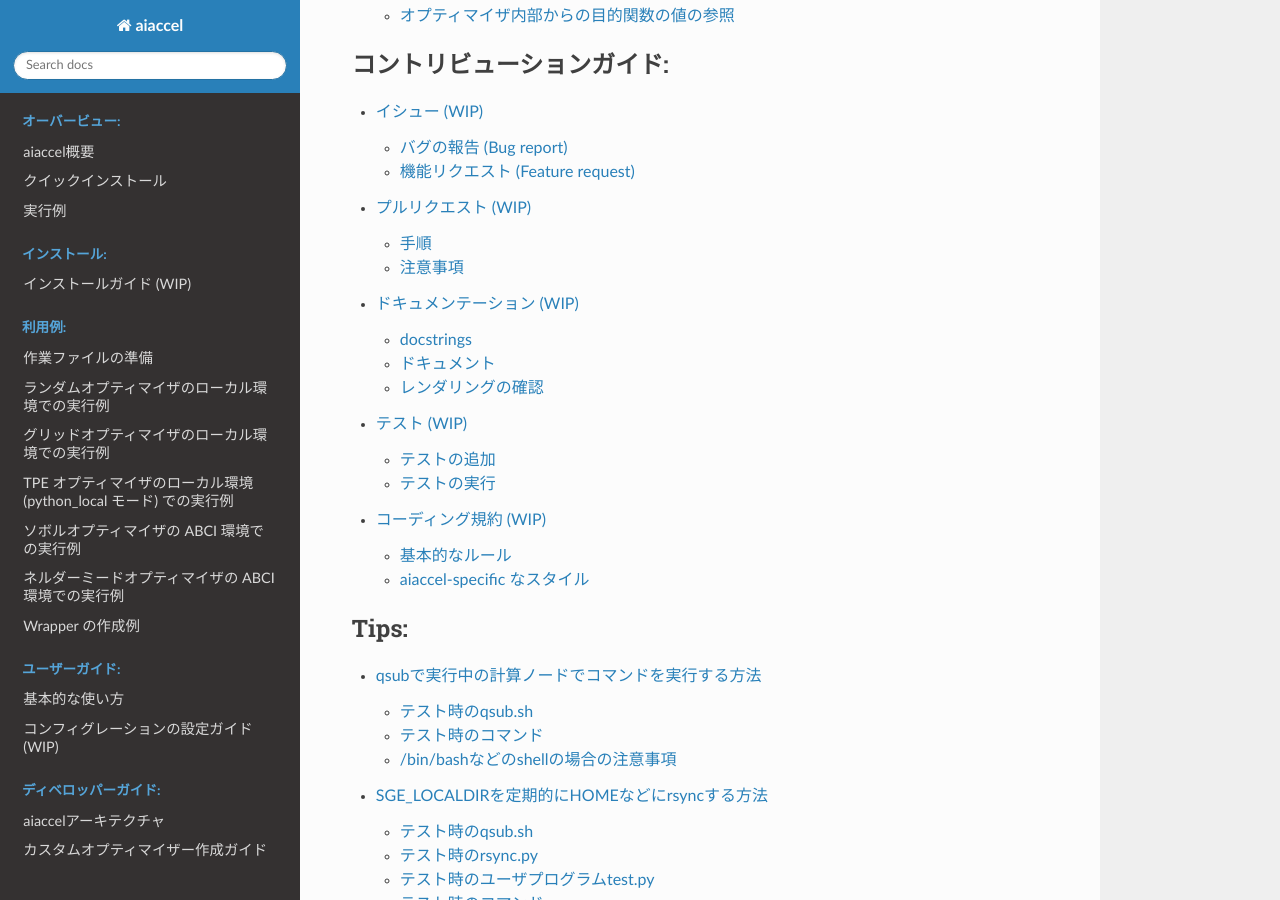
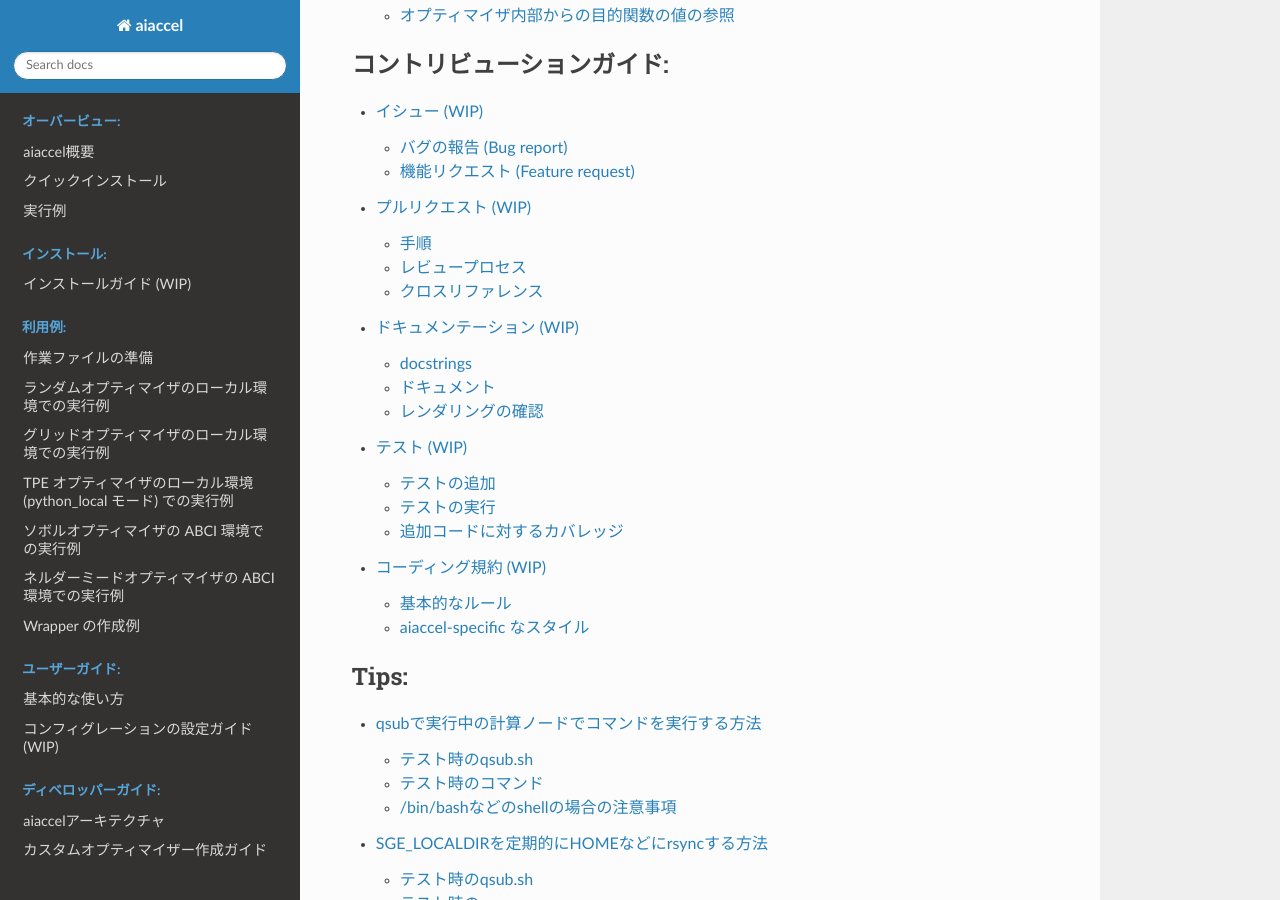
Before and after one commit to aistairc/aiaccel, a Sphinx documentation site: the page built from docs/source/index.rst, in a window 1280 px wide and 900 px high, scrolled down 2360 px. Built offline with Sphinx 7.4.7 and the Read the Docs theme 2.0.0, drawn with Linux system fonts in a browser that asks for light colours; some of the changed lines change nothing that is shown.

Commit message:
modify contribution_guide.md

````diff
--- a/docs/source/contribution_guide/contribution_guide.md
+++ b/docs/source/contribution_guide/contribution_guide.md
@@ -28,67 +28,31 @@
 コードの実装が必要であると判断された場合，コードの作成を行います．
 プルリクエストを行う際には，以下に注意してください．
 
-- [ドキュメンテーション](#ドキュメンテーション-wip)
-    - 実装した関数の基本的な説明，パラメータや返却値の型と意味，使用例を docstring として記述します．
-    [Google Python Style Guide](https://google.github.io/styleguide/pyguide.html#38-comments-and-docstrings) に準拠する形で記述してください．
-    これは，インタープリタやリファレンスガイドで読まれることになります．
-    - 大規模な機能の追加があった場合，ドキュメントを準備してください．
-    ドキュメントのソースファイルは docs の下のディレクトリにマークダウン形式で作成します．
-- [ユニットテスト](#テスト-wip)
-    - 実装した全てのコードをテストするテストコードを作成します．
-    - Python のバージョンや OS に依らず動くことをローカル環境で確認します．
-- コーディングスタイル
-    - ソースコードは Python で実装してください．
-    - Python のソースコードは PEP8 に準拠して記述してください．
-    - aiaccel では flake8 でコーディングスタイルを検証します．
-- その他の注意事項
-    - [注意事項](#注意事項)にまとめた事項を確認してください．
+## 手順
 
-
-## 手順
 ### 初めて開発に参加する場合
 - まず，GitHub 上で aiaccel をフォークします．
 - フォークした後，aiaccel をダウンロードし，インストールします．
     ```bash
     git clone https://github.com/[YOUR USERNAME]/aiaccel.git
     ```
-- ディレクトリを移動し，upstream のリポジトリを追加します．
-    ```bash
-    cd aiaccel
-    git remote add upstream gttps://github.com/aistaic/aiaccel.git
-    ```
+
 ### 開発
 - ローカルのリポジトリを最新の状態に更新します．
     ```bash
     git checkout main
     git pull upstream main
     ```
-
 - ブランチを作成します．
     ```bash
     git checkout -b feature/add-new-feature
     ```
-
 - 進行に合わせてローカルでコミットします (`git add` および `git commit` を使用)．
 
     コミットメッセージでは，変更の動機，バグの性質，または拡張機能の詳細を説明します．
     メッセージは，コードを見なくても内容を理解できるように記述する必要があります．
-    Numpy で利用されている以下のような [acronyms](https://numpy.org/doc/stable/dev/development_workflow.html#writing-the-commit-message) を活用すると，分かりやすいかもしれません．
-    > ```
-    >API: an (incompatible) API change
-    >BENCH: changes to the benchmark suite
-    >BLD: change related to building SciPy
-    >BUG: bug fix
-    >DEP: deprecate something, or remove a deprecated object
-    >DEV: development tool or utility
-    >DOC: documentation
-    >ENH: enhancement
-    >MAINT: maintenance commit (refactoring, typos, etc.)
-    >REV: revert an earlier commit
-    >STY: style fix (whitespace, PEP8)
-    >TST: addition or modification of tests
-    >REL: related to releasing SciPy
-    >```
+
+
 
 
 ### 投稿
@@ -112,28 +76,31 @@
     git push origin feature/add-new-optimizer
     ```
 - GitHub のユーザーネームとパスワードを入力します．
-
 - GitHub に移動します．以下に注意しながらタイトルとメッセージを記述します．
-
-    **タイトル**
-    - 変更を反映した簡単な説明を行うこと．
-    - コードはバックフォートでラップすること．
-    - ピリオドで終了しないこと．
-
-    **説明**
-    - 動機を書くこと．
-    - 変更点を書くこと．
-    - 作業が進行中 (work-in-progress) であるなら，残りのタスクを書くこと．
-
+    - **タイトル**
+        - 変更を反映した簡単な説明を行うこと．
+        - コードはバックフォートでラップすること．
+        - ピリオドで終了しないこと．
+    - **説明**
+        - 動機を書くこと．
+        - 変更点を書くこと．
+        - 作業が進行中 (work-in-progress) であるなら，残りのタスクを書くこと．
 - プルリクエストを送信します．
 
-## 注意事項
-### ブランチ名
-- ブランチ名は feature/* としてください．
+
+## レビュープロセス
+- 他の開発者は，プルリクエストの実装，ドキュメント，コーディングスタイルを改善するためのコメントを投稿します．
+- プルリクエストしたコードの更新を行う際は，ローカルリポジトリで変更をコミットし，ローカル環境でのテストが成功した場合にのみフォークへプッシュします．
+- aiaccel の開発チームのメンバー 1 人以上がプルリクエストを検証し，承認された場合に main ブランチへマージされます．
+
+## クロスリファレンス
+- プルリクエストに関係する issues がある場合，クロスリファレンスを付けることが可能です．
+- `close` などの GitHub で定義されたキーワードも使用することができます．
 
 
 
 # ドキュメンテーション (WIP)
+
 ## docstrings
 - 実装した関数の基本的な説明，パラメータや返却値の型と意味，使用例を docstrings として記述します．
 - [Google Python Style Guide](https://google.github.io/styleguide/pyguide.html#38-comments-and-docstrings) に準拠する形で記述してください．
@@ -141,30 +108,35 @@
 
 
 ## ドキュメント
-- ドキュメントのソースファイルは docs の下のディレクトリにマークダウン形式で作成します．
+
+- aiaccel のドキュメントの形式には，マークダウン形式を推奨しています．
+- ドキュメントのソースファイルは docs の下のディレクトリに作成します．
 - 大規模な機能の追加があった場合，ドキュメントを準備してください．
 
 
 ## レンダリングの確認
+
 ドキュメントの追加や変更・修正があった場合には，ローカル環境でレンダリングが正常に行われるかを確認してください．
 レンダリングの確認には aiaccel/docs に移動し，HTML ファイルのビルドを行います．
 ```bash
 cd aiaccel/docs
 make html
 ```
-docs/build/html の下に，HTML 形式のファイルが生成されます．
+ビルドされた HTML 形式のファイルは docs/build/html の下に生成されます．
 
 
 # テスト (WIP)
 
 ## テストの追加
 - ユニットテストは tests の下のディレクトリに作成します．
+    - iaccel/tests/unit 以下のディレクトリ構造は，config.py などの一部のモジュールを除いて，aiaccel/aiaccel 以下の構造に対応します． 例えば，aiaccel/aiaccel/optimizer/abstract_optimizer.py のテストは aiaccel/tests/unit/optimzier_test/test_abstract_optimizer.py です．
+    -
 - 新たな機能の追加, またはバグの修正を行った場合，テストコードを準備してください．
 - aiaccel では pytest を用いてテストを行います．
 - [コーディング規約](#コーディング規約-wip)  も参考にしてください．
 
+
 ## テストの実行
-
 ローカル環境ですべてのテストコードを実行するには，aiaccel または aiaccel/tests に移動し，以下のコマンドを実行します．
 ```bash
 cd aiaccel/tests
@@ -176,6 +148,26 @@
 ```
 
 
+## 追加コードに対するカバレッジ
+
+コードカバレッジの厳密な基準は設定されていませんが，テストを設計する際にはこの値を十分に考慮します．
+特に，以下のような場合は注意が必要です．
+- 全体的なスコアが大幅に低下する場合．
+- あるクラスやモジュールのカバレッジが異常に低い場合．
+- テストが if 文の特定の分岐をカバーしていない場合．
+
+### カバレッジの測定
+C0 カバレッジを測定するには，オプション `--cov` を使用して pytest を実行します．
+```bash
+pytest --cov=aiaccel
+```
+特定のテストコードのみのカバレッジを測定するには，aiaccel の部分を置き換えます．
+
+C1 カバレッジを測定するには，オプション `--cov` に加えて `--cov-branch` を使用して pytest を実行します．
+```bash
+pytest --cov=aiaccel --cov-branch
+```
+
 # コーディング規約 (WIP)
 
 ## 基本的なルール
@@ -183,6 +175,7 @@
 - aiaccel のソースコードは Python で作成します．
 - コーディングスタイルは PEP8 に従います．
     - aiaccel では flake8 を用いてコーディングスタイルの検証を行います．
+    - オートフォーマッタとして pylint や black の使用を推奨しています．
 - いくつかの例外が存在します．
     - [aiaccel-specific なスタイル](#aiaccel-specific-なスタイル)についても確認してください．
 - aiaccel では型ヒントの検証は行いませんが，できる限り型ヒントを記述してください．
@@ -194,14 +187,70 @@
 ### プレフィックス `_` の追加 (プライベートなメソッド，関数，フィールド，及びクラスの名前)
 
 #### Example
+```python
+class PublicClass:
+    def __init__(self):
+        self.public_field = 1
+        self._package_private_field = 2
+        self._private_field = 3
+
+    def public_method(self):
+        ...
+
+    def _package_private_method(self):
+        ...
+
+    def _private_method(self):
+        ...
 
 
+class _PackagePrivateClass:
+    def __init__(self):
+        self.package_private_field = 1
+        self._private_field = 2
+
+    def package_private_method(self):
+        ...
+
+    def _private_method(self):
+        ...
+
+
+class _PrivateClass:
+    def __init__(self):
+        self.package_private_field = 1
+        self._private_fiald = 2
+
+    def package_private_method(self):
+        ...
+
+    def _private_method(self):
+        ...
+
+
+def public_function():
+    ...
+
+
+def _package_private_fuction():
+    ...
+
+
+def _private_function():
+    ...
+
+```
+
 ### テスト
-
+-
+-
 #### Good Example
+```
+```
 
 #### Bad Example
-
+```
+```
 
 
 ### Docstrings
@@ -216,3 +265,44 @@
 - Python オブジェクトへのリンクは *sphinx-style* なリンクを使用します.
 
 #### Example
+
+```python
+class ExampleClass:
+    """Summary of class.
+
+    There can be additional description(s) of this class.
+
+    Args:
+        param1 (type_of_param1): Description of `param1` which
+            is given when __init__ method is called.
+        param2 (type_of_param2): Description of `param2`.
+
+    Attributions:
+        param1 (type_of_param1): Description of `param1`.
+        param2 (type_of_param2): Description of `param2`.
+        param3 (type_of_param3): Description of 'param3`.
+    """
+
+    def __init__(self, param1: type_of_param1, param2: type_of_param2):
+        self.param1 = param1
+        self.param2 = param2
+        self.param3 = generate_param3()
+
+    def method(self, arg1: type_of_arg1) -> type_of_return:
+        """Recieves `type_of_arg1` object and returns return_of_method.
+
+        Args:
+            arg1 (type_of_arg1): Description of `arg1`.
+
+        Returns:
+            type_of_return: Description of return value. If this method
+            returns nothing, this section can be omitted.
+
+        Raise:
+            TypeOfException: Description of Exception.
+
+        """
+        ...
+        return return_of_method
+
+```
````
